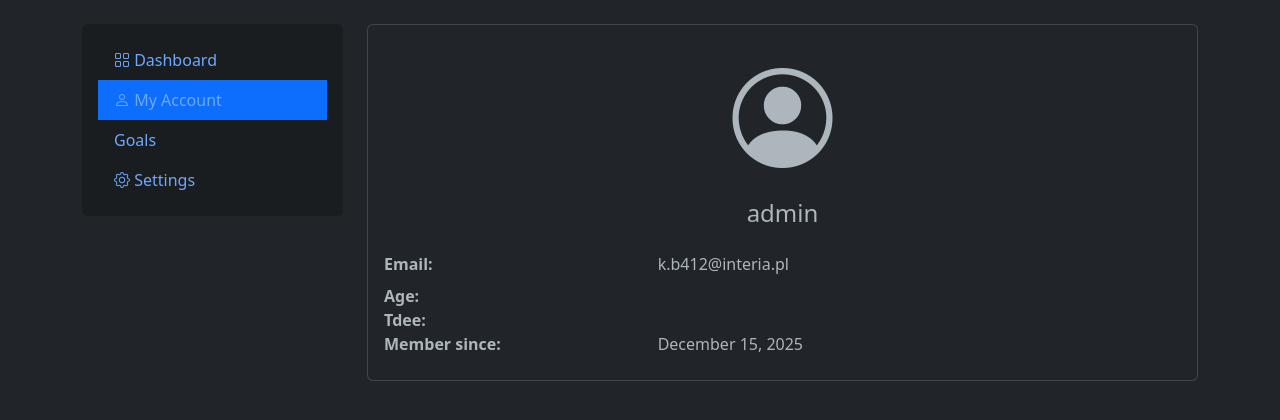
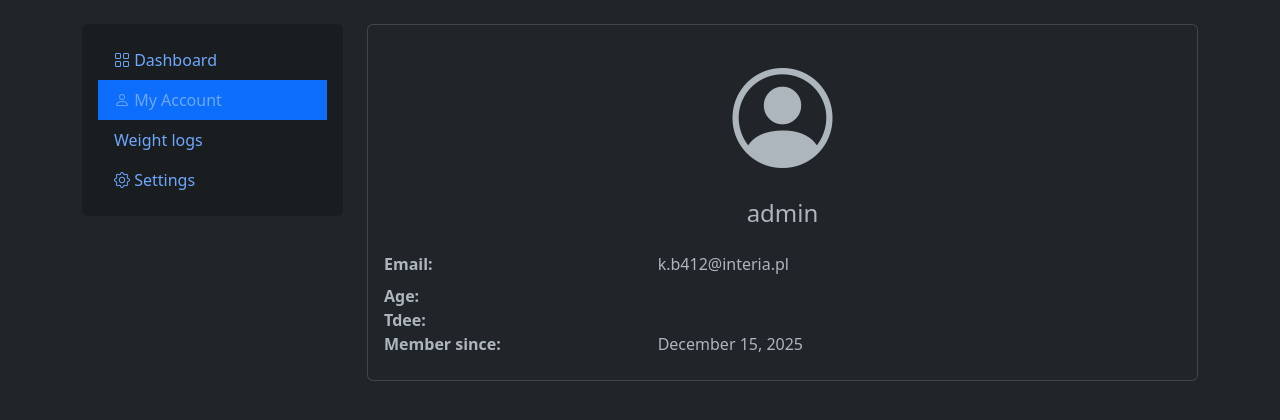
Before and after one commit to bubakrojek/meal_planner, a Django app: page /profile/ in a window 1280 px wide. Shown: the part 56-476 px from the top of the page. Run offline with Django 5.2, Linux system fonts and the light colour scheme; a user stored in the database is signed in; data comes from the database, SQL or seed files in the repository.

Commit message:
Update navigation link from Goals to Weight logs

```diff
--- a/templates/user/my_account.html
+++ b/templates/user/my_account.html
@@ -13,8 +13,8 @@
                     <a class="nav-link active bg-primary" href="/profile/">
                         <i class="bi bi-person"></i> My Account
                     </a>
-                    <a class="nav-link" href="/goals/">
-                        <i class="bi bi-target"></i> Goals
+                    <a class="nav-link" href="/weight_logs/">
+                        <i class="bi bi-target"></i> Weight logs
                     </a>
                     <a class="nav-link" href="/settings/">
                         <i class="bi bi-gear"></i> Settings
```
